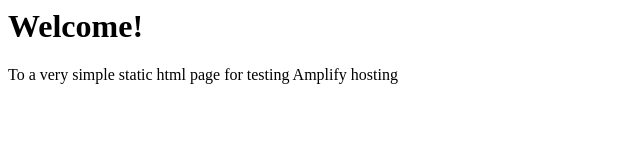
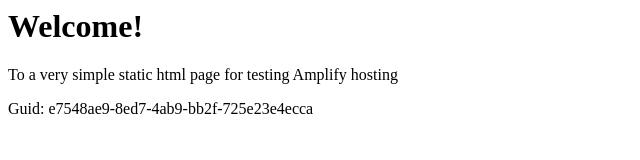
Before and after one commit to aws-aemilia-lhr/Github-PR-Commit-Integration-Test-DoNotTouch-GitHubAutoBuildCanaryTest-v1-preprod-eu-west-2, a website: page src/index.html in a window 1280 px wide. Shown: the whole page, without its empty margins (0-640 px from the left). Drawn offline with Linux system fonts and the light colour scheme.

Commit message:
commit from integ tests

```diff
--- a/src/index.html
+++ b/src/index.html
@@ -1,3 +1,5 @@
+
+
 <html lang="en">
 
 <head>
@@ -10,6 +12,6 @@
 <body>
     <h1>Welcome!</h1>
     <p>To a very simple static html page for testing Amplify hosting</p>
-</body>
+    <p>Guid: e7548ae9-8ed7-4ab9-bb2f-725e23e4ecca</p></body>
 
 </html>
```
